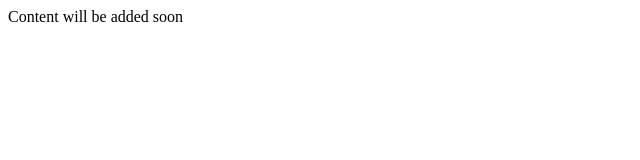
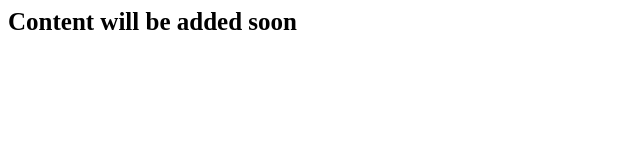
Before and after one commit to UMember/rsschool-cv, a plain HTML site: page index.html in a window 1280 px wide. Shown: the whole page, without its empty margins (0-640 px from the left). Drawn offline with Linux system fonts and the light colour scheme.

Commit message:
feat: add font style

```diff
--- a/index.html
+++ b/index.html
@@ -6,10 +6,11 @@
   <meta http-equiv="X-UA-Compatible" content="IE=edge">
   <meta name="viewport" content="width=device-width, initial-scale=1.0">
   <title>rsschool-cv-html</title>
+  <link href="style.css" rel="stylesheet">
 </head>
 
 <body>
-  <div>Content will be added soon</div>
+  <div id="root">Content will be added soon</div>
 </body>
 
 </html>
--- a/style.css
+++ b/style.css
@@ -0,0 +1,4 @@
+#root {
+  font-weight: bold;
+  font-size: 25px
+}
```
